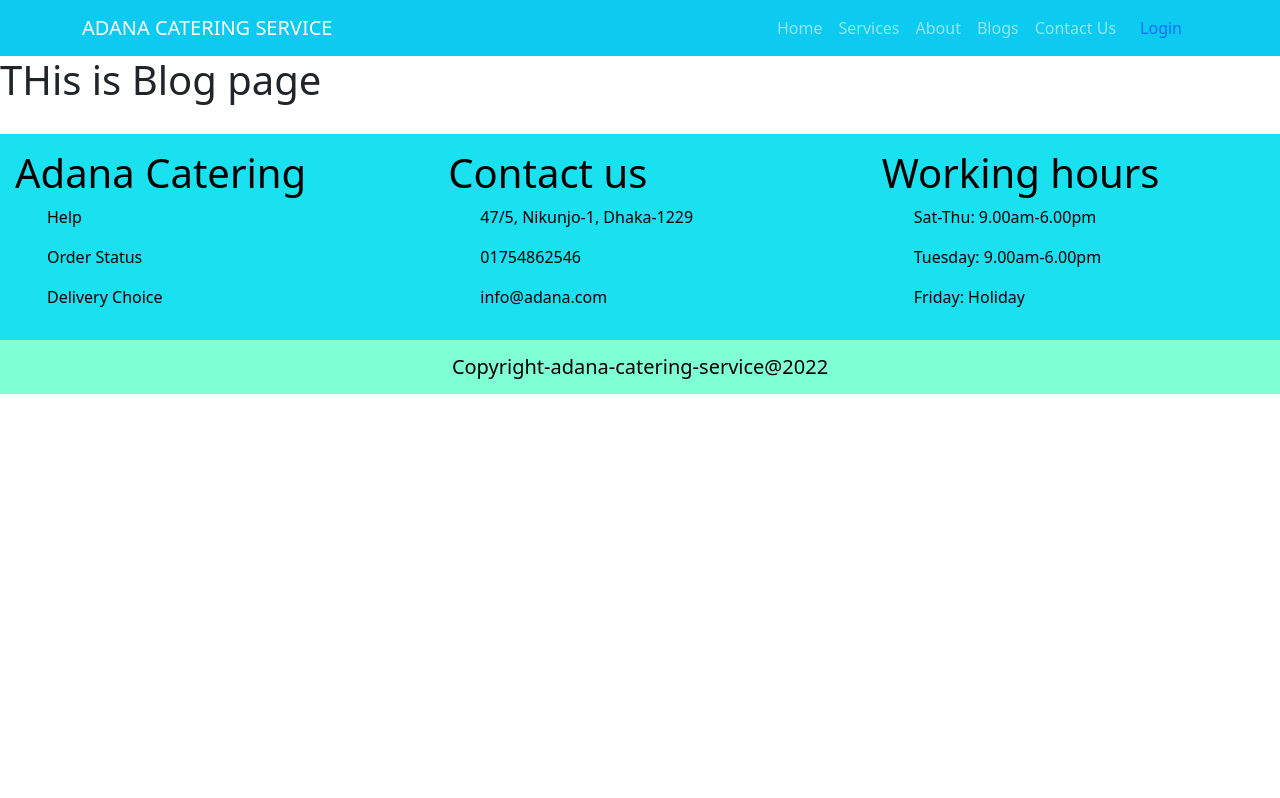
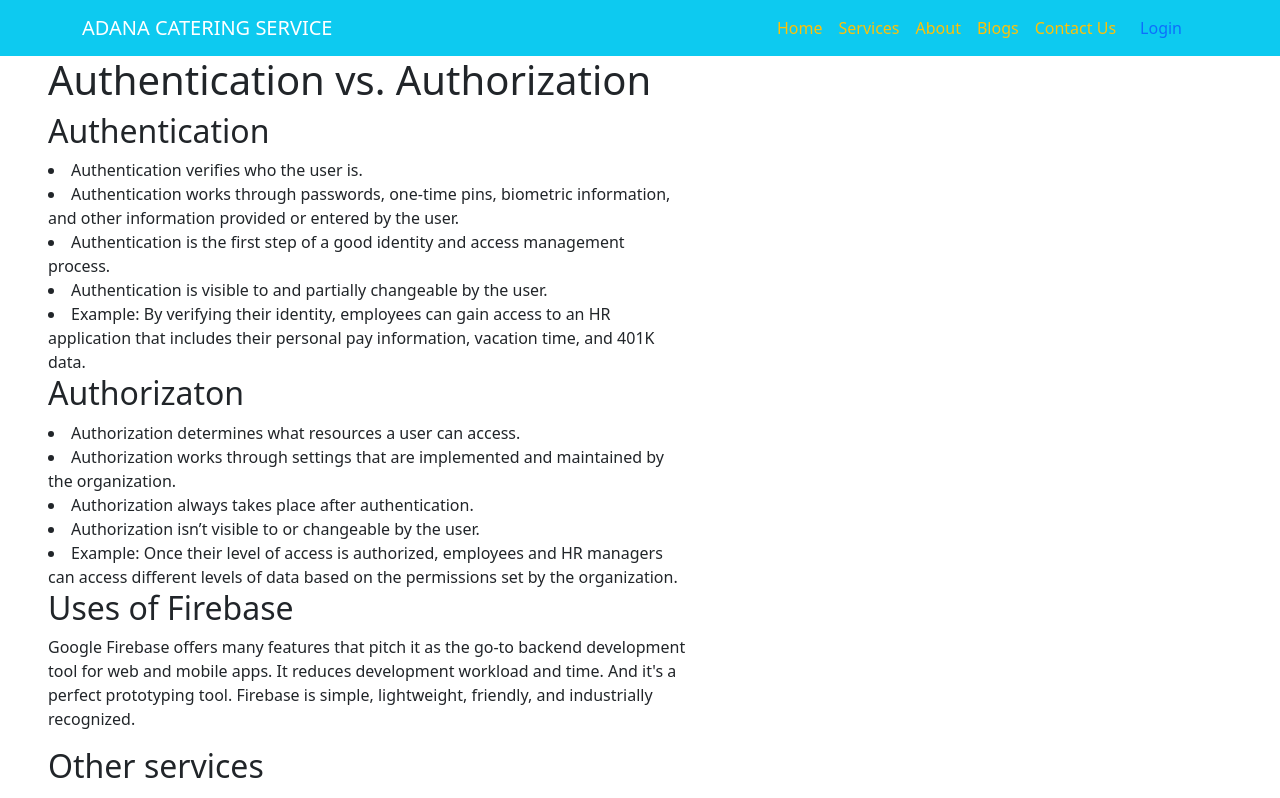
Before and after one commit to Redoyan2/ADANA-CATERING-SERVICE, a React (Create React App) app: page /blog in a window 1280 px wide. Shown: the top 798 px of the page. Built offline with nearby package versions, Linux system fonts and the light colour scheme; no server answers.

Commit message:
blog page

```diff
--- a/src/Pages/Blog/Blog.js
+++ b/src/Pages/Blog/Blog.js
@@ -2,8 +2,43 @@ import React from 'react';
 
 const Blog = () => {
     return (
-        <div>
-            <h1>THis is Blog page</h1>
+        <div className=''>
+            <div className='w-50 mx-5'>
+                <h1>Authentication vs. Authorization</h1>
+                <div>
+                    <h2>Authentication</h2>
+                    <li>Authentication verifies who the user is.</li>
+                    <li>Authentication works through passwords, one-time pins, biometric information, and other information provided or entered by the user.</li>
+                    <li>Authentication is the first step of a good identity and access management process.</li>
+                    <li>Authentication is visible to and partially changeable by the user.</li>
+                    <li>Example: By verifying their identity, employees can gain access to an HR application that includes their personal pay information, vacation time, and 401K data.</li>
+                </div>
+                <div>
+                    <h2>Authorizaton</h2>
+                    <li>Authorization determines what resources a user can access.</li>
+                    <li>Authorization works through settings that are implemented and maintained by the organization.</li>
+                    <li>Authorization always takes place after authentication.</li>
+                    <li>Authorization isn’t visible to or changeable by the user.</li>
+                    <li>Example: Once their level of access is authorized, employees and HR managers can access different levels of data based on the permissions set by the organization.</li>
+                </div>
+                <div>
+                    <h2>Uses of Firebase</h2>
+                    <p>
+                        Google Firebase offers many features that pitch it as the go-to backend development
+                        tool for web and mobile apps. It reduces
+                        development workload and time. And it's a perfect prototyping tool.
+                        Firebase is simple, lightweight, friendly, and industrially recognized.
+                    </p>
+                    <h2>Other services</h2>
+                    <p>Most apps need to know the identity of a user. Knowing a user's identity
+                        allows an app to securely save user data in the cloud and provide the same personalized experience across all of the user's devices.
+                        Firebase Authentication provides backend services, easy-to-use SDKs, and ready-made UI libraries to
+                        authenticate users to your app. It supports authentication using passwords, phone numbers, popular
+                        federated identity providers like Google, Facebook and Twitter, and more.
+                    </p>
+                </div>
+
+            </div>
         </div>
     );
 };
--- a/src/Pages/Shared/Header/Header.js
+++ b/src/Pages/Shared/Header/Header.js
@@ -23,11 +23,11 @@ const Header = () => {
                         <Navbar.Toggle aria-controls="responsive-navbar-nav" />
 
                         <Nav className="ms-auto">
-                            <Nav.Link href="home"  >Home</Nav.Link>
-                            <Nav.Link href="services">Services</Nav.Link>
-                            <Nav.Link href="about">About</Nav.Link>
-                            <Nav.Link href="blog">Blogs</Nav.Link>
-                            <Nav.Link href="contact">Contact Us</Nav.Link>
+                            <Nav.Link href="home" className='text-warning' >Home</Nav.Link>
+                            <Nav.Link href="services" className='text-warning'>Services</Nav.Link>
+                            <Nav.Link href="about" className='text-warning'>About</Nav.Link>
+                            <Nav.Link href="blog" className='text-warning'>Blogs</Nav.Link>
+                            <Nav.Link href="contact" className='text-warning'>Contact Us</Nav.Link>
 
                         </Nav>
                         {
```
